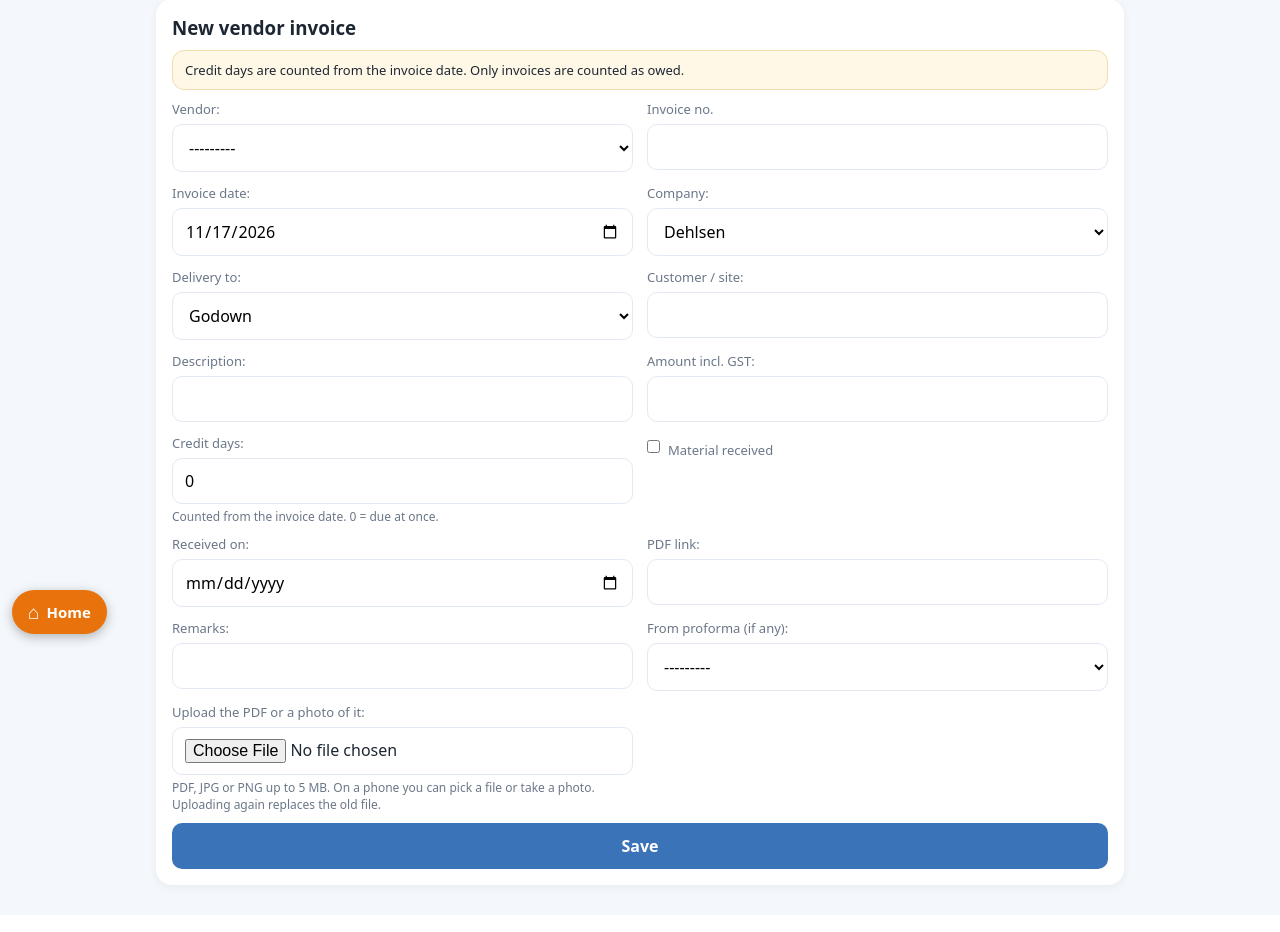
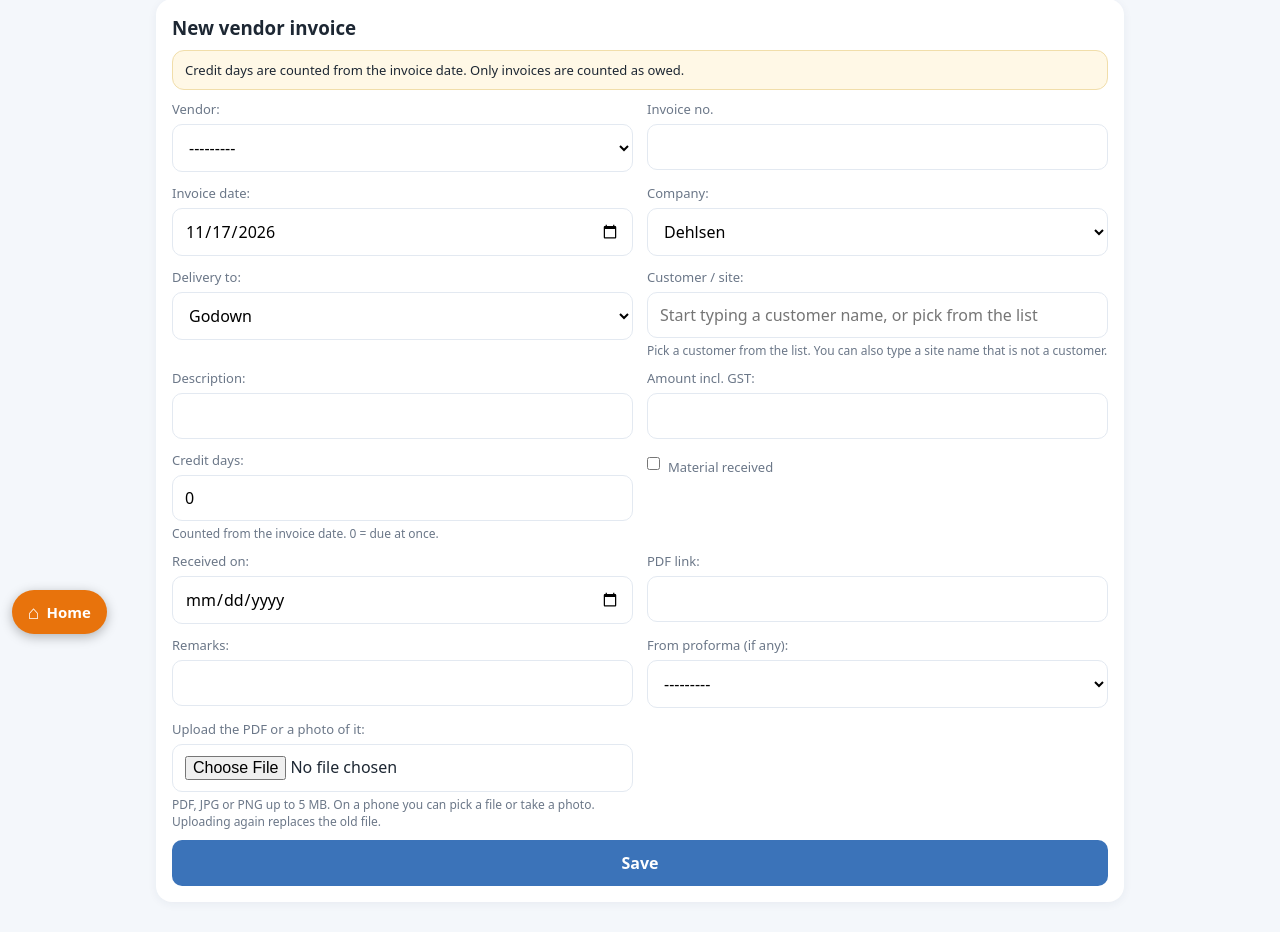
Before and after one commit to rendha/dehlsen-portal, a Django app: page /accounts/invoices/new/ in a window 1280 px wide. Shown: the part 152-1084 px from the top of the page. Before the commit the page ends 1044 px from the top, so only its background shows below. Run offline with Django 5.2, Linux system fonts and the light colour scheme; the visitor is signed in with stand-in values (Sample User, id 1); data that the repository does not hold is empty; parts of the project's set-up code (start-up, migrations or seed data) failed here and were passed over.

Commit message:
suggetsion

```diff
--- a/finance/forms.py
+++ b/finance/forms.py
@@ -20,6 +20,15 @@ class FileMixin(forms.Form):
     pdf_file = forms.FileField(required=False, label="Upload the PDF or a photo of it",
                                help_text="PDF, JPG or PNG up to 5 MB. On a phone you can pick a file or take a photo. Uploading again replaces the old file.",
                                widget=forms.ClearableFileInput(attrs={"accept": "application/pdf,image/*"}))
+
+    def customer_picker(self):
+        """Make 'Customer / site' a pick-from-the-list box (you can still type something else)."""
+        from store.models import Customer
+        names = sorted({n.strip() for n in Customer.objects.values_list("name", flat=True) if n and n.strip()}, key=str.lower)
+        self.customer_options = names
+        if "customer_name" in self.fields:
+            self.fields["customer_name"].widget = forms.TextInput(attrs={"list": "fin-customers", "autocomplete": "off", "placeholder": "Start typing a customer name, or pick from the list"})
+            self.fields["customer_name"].help_text = "Pick a customer from the list. You can also type a site name that is not a customer."
 
     def clean_pdf_file(self):
         up = self.cleaned_data.get("pdf_file")
@@ -56,6 +65,7 @@ class ProformaForm(FileMixin, forms.ModelForm):
     def __init__(self, *a, **kw):
         super().__init__(*a, **kw)
         self.fields["vendor"].queryset = Vendor.objects.filter(is_active=True)
+        self.customer_picker()
 
 
 class InvoiceForm(FileMixin, forms.ModelForm):
@@ -68,6 +78,7 @@ class InvoiceForm(FileMixin, forms.ModelForm):
     def __init__(self, *a, **kw):
         super().__init__(*a, **kw)
         self.fields["vendor"].queryset = Vendor.objects.filter(is_active=True)
+        self.customer_picker()
         self.fields["proforma"].required = False
         self.fields["proforma"].label = "From proforma (if any)"
 
--- a/finance/templates/finance/form.html
+++ b/finance/templates/finance/form.html
@@ -3,6 +3,7 @@
 <form method="post"{% if form.is_multipart %} enctype="multipart/form-data"{% endif %}>{% csrf_token %}{{ form.non_field_errors }}<div class="fgrid">
 {% for f in form %}<div>{% if f.field.widget.input_type == 'checkbox' %}<label style="display:flex;align-items:center">{{ f }} {{ f.label }}</label>{% else %}{{ f.label_tag }}{{ f }}{% endif %}
 {% if f.help_text %}<div class="help">{{ f.help_text }}</div>{% endif %}{{ f.errors }}</div>{% endfor %}</div>
+{% if form.customer_options %}<datalist id="fin-customers">{% for n in form.customer_options %}<option value="{{ n }}">{% endfor %}</datalist>{% endif %}
 <button class="btn" type="submit">Save</button></form></div>
 {% if credit_map %}<script>
 (function(){var m={{ credit_map|safe }},v=document.getElementById("id_vendor"),c=document.getElementById("id_credit_days");
```
